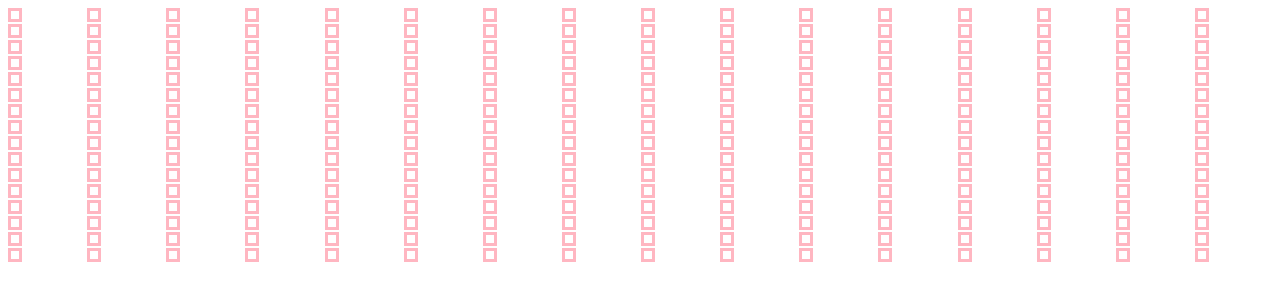
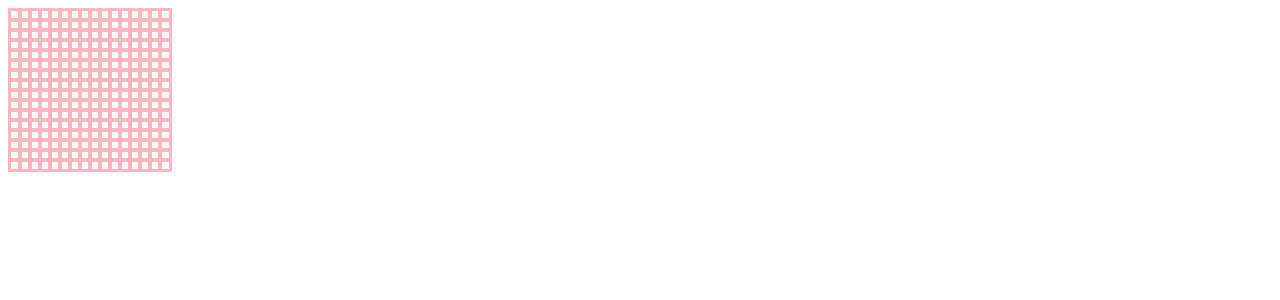
Before and after one commit to hannahpeterson4848/etch-a-sketch, a plain HTML site: page index.html in a window 1280 px wide. Drawn offline with Linux system fonts and the light colour scheme.

Commit message:
Equally size the rows and columns in the initial 16x16 grid

```diff
--- a/eas.js
+++ b/eas.js
@@ -1,7 +1,4 @@
-const container = document.querySelector('#container');
-
 let initialGrid = (16*16);
-
 function createInitialGrid () {
     for (let i=0; i<initialGrid; i++) {
         let newDiv = document.createElement('div');
@@ -9,5 +6,4 @@ function createInitialGrid () {
         container.appendChild(newDiv);
     }
 }
-
 createInitialGrid ();
--- a/styles.css
+++ b/styles.css
@@ -1,6 +1,7 @@
 #container {
     display: grid;
-    grid-template-columns: repeat(16, auto);
+    grid-template-columns: repeat(16, 8px);
+    grid-template-rows: repeat(16, 8px);
     border-color: black;
     gap: 2px;
  }
```
